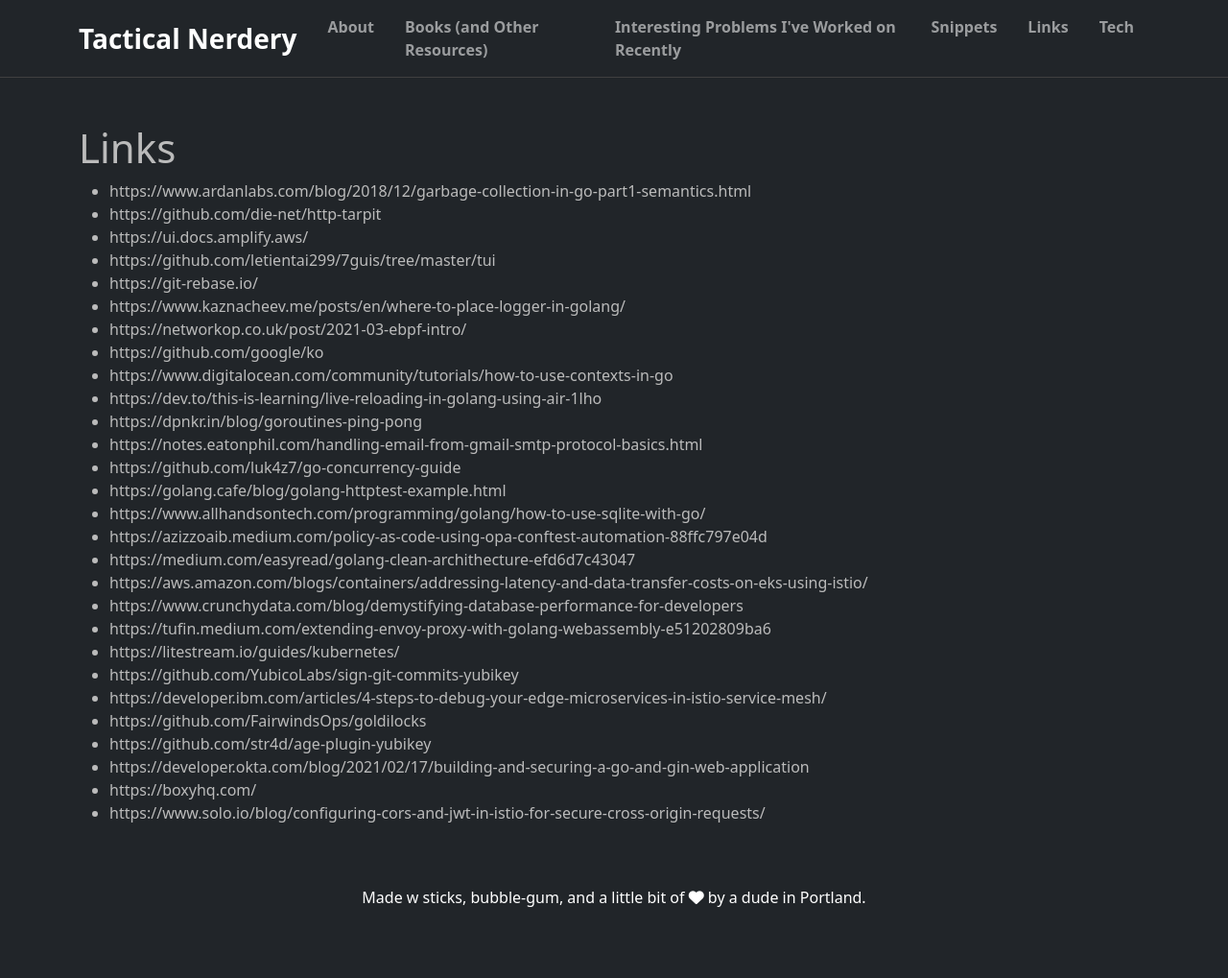
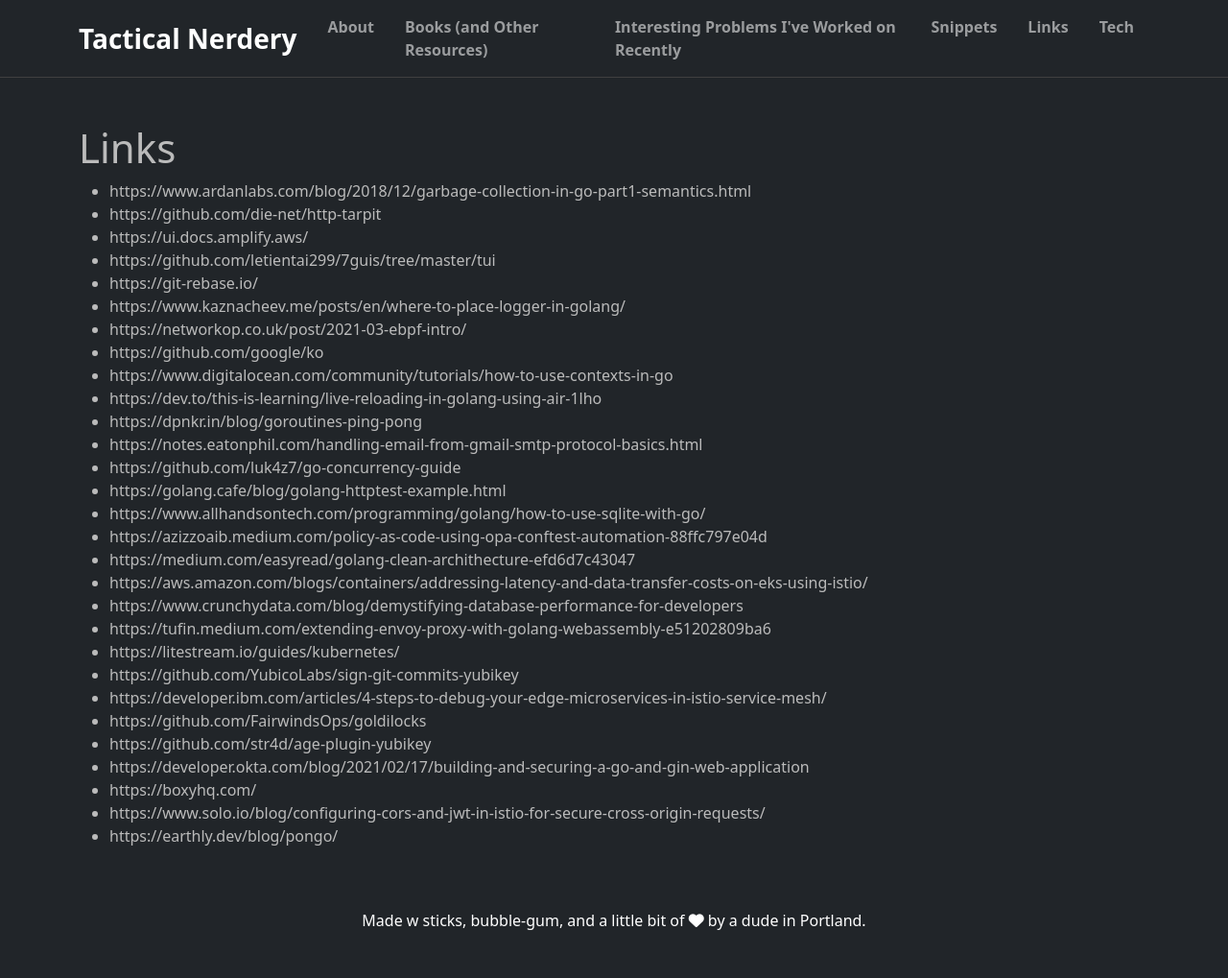
Before and after one commit to rayterrill/tacticalnerdery.com.old, a Jekyll site: the page built from stufftoread.md, in a window 1280 px wide. Shown: the whole page at 96% size. Built offline with Jekyll 4.4.1, drawn with Linux system fonts in a browser that asks for light colours; nearby versions of some CDN libraries; before the commit the page ends 995 px from its top, so only the background shows below that; part of the change alters nothing that is shown.

Commit message:
Update stufftoread.md

```diff
--- a/stufftoread.md
+++ b/stufftoread.md
@@ -32,3 +32,4 @@ permalink: /links/
 * https://developer.okta.com/blog/2021/02/17/building-and-securing-a-go-and-gin-web-application
 * https://boxyhq.com/
 * https://www.solo.io/blog/configuring-cors-and-jwt-in-istio-for-secure-cross-origin-requests/
+* https://earthly.dev/blog/pongo/
```
